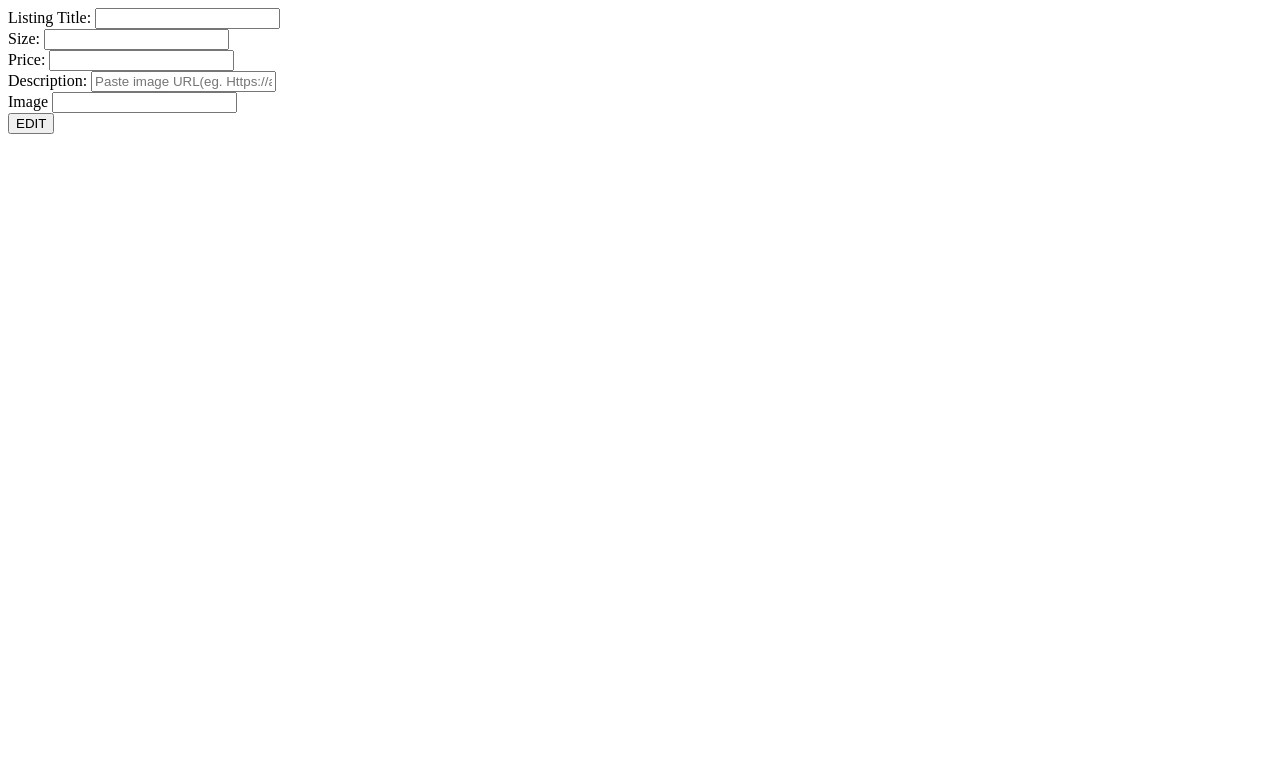
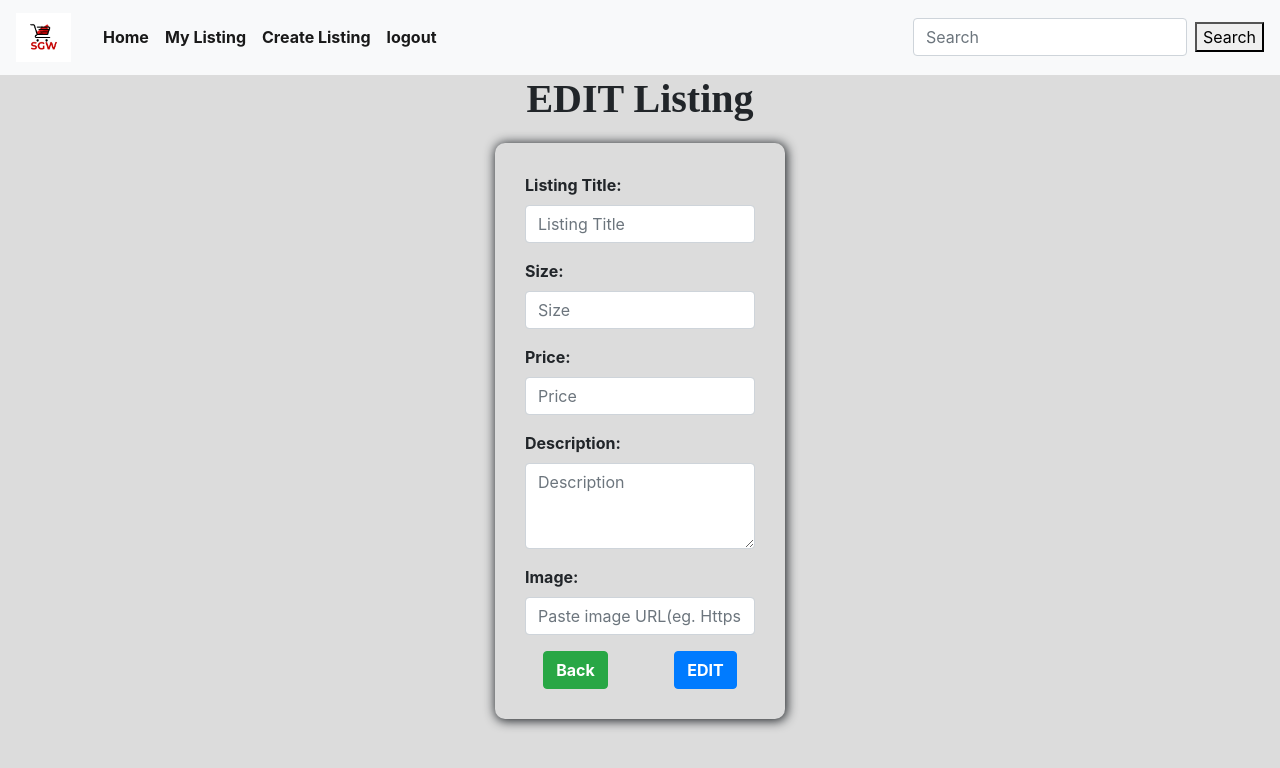
Before and after one commit to melvilleng/bnsmarketplace, a Flask app: template buynsell/templates/edit_listing.template.html in a window 1280 px wide. Shown: the top 768 px of the page. Run offline with Flask 2, Linux system fonts and the light colour scheme; the template is opened without the code that fills it, so the values that code supplies are empty; the visitor is signed in with stand-in values (Sample User, id 1); some libraries are stand-ins or nearby versions; some web fonts are replaced.

Commit message:
edit listing page layout done

```diff
--- a/buynsell/templates/edit_listing.template.html
+++ b/buynsell/templates/edit_listing.template.html
@@ -1,30 +1,58 @@
-<!DOCTYPE html>
-<html lang="en">
-<head>
-    <meta charset="UTF-8">
-    <meta name="viewport" content="width=device-width, initial-scale=1.0">
-    <meta http-equiv="X-UA-Compatible" content="ie=edge">
-    <title>Document</title>
-</head>
-<body>
-    <form method="POST">
-        <label>Listing Title:</label>
-        <input type="text" name="name" value="{{product.name}}"/>
-        <br/>
-        <label>Size:</label>
-        <input type="text" name="name" value="{{product.size}}"/>
-        <br/>
-        <label>Price:</label>
-        <input type="text" name="price" value="{{product.price}}"/>
-        <br/>
-        <label>Description:</label>
-        <input type="text" name="description" value="{{product.description}}"
-        placeholder="Paste image URL(eg. Https://alibaba.com)" pattern="https://.*"/>
-        <br/>
-        <label>Image</label>
-        <input type="url" name="image" value="{{product.image}}"/>
-        <br/>
-        <input type="submit" value="EDIT"/>
-    </form>
-</body>
-</html>
+{% extends "base.template.html"%}
+{%block content%}
+
+
+<!--Page Title Start-->
+<pagetitle>
+	<div class="page-width text-center">
+		<h1 class="h1 mega-title mega-title--large"><b>EDIT Listing</b></h1>
+	</div>
+</pagetitle>
+<!--Page Title End-->
+<div class="container-fluid" id="listingid">
+    <div class="row justify-content-center">
+        <div class="col-12 col-sm-6 col-md-3">
+            <form class="form-container" method="POST">
+
+                 <div class="form-group">
+                <label><b>Listing Title: </b></label>
+                <input type="text" class="form-control" name="name" placeholder="Listing Title" value="{{product.name}}"/>
+                </div>
+
+					<div class="form-group">
+						<label><b>Size: </b></label>
+						<input type="text" class="form-control" name="size" placeholder="Size" value="{{product.size}}"/>
+					</div>
+
+						<div class="form-group">
+							<label><b>Price: </b></label>
+							<input type="text" class="form-control" name="price" placeholder="Price" value="{{product.price}}"/>
+                        </div>
+							<div class="form-group">
+								<label><b>Description: </b></label>
+									<textarea type="textarea" class="form-control" name="description"
+                                    placeholder="Description" rows="3" value="{{product.description}}" ></textarea>
+							</div>
+
+							<div class="form-group">
+								<label><b>Image: </b></label>
+								<input type="url" name="image" class="form-control" value="{{product.image}}"
+                                placeholder="Paste image URL(eg. Https://alibaba.com)" pattern="https://.*"/>
+							</div>
+
+                                <div class="row" style="justify-content:space-around;">
+                                <a type="button" class="btn btn-success" href="{{url_for('listing',username=current_user.get_id())}}"><b>Back</b></a>
+                                <button type="submit" class="btn btn-primary"><b>EDIT</b></button>
+                                 </div>
+
+
+
+                    </form>
+            </div>
+        </div>
+    </div>
+
+
+
+
+{%endblock%}
```
Also changed, not shown: buynsell/templates/create_listing.template.html (+1 -29 lines).
